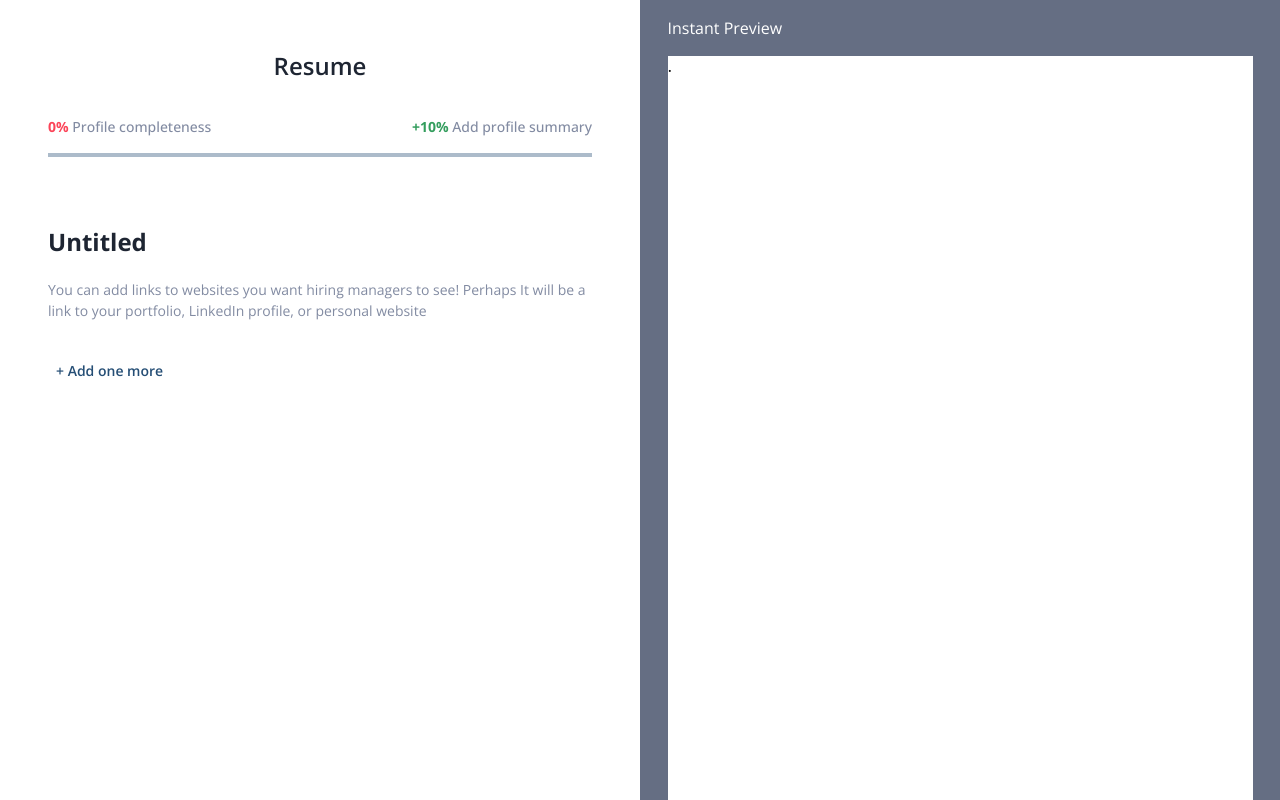
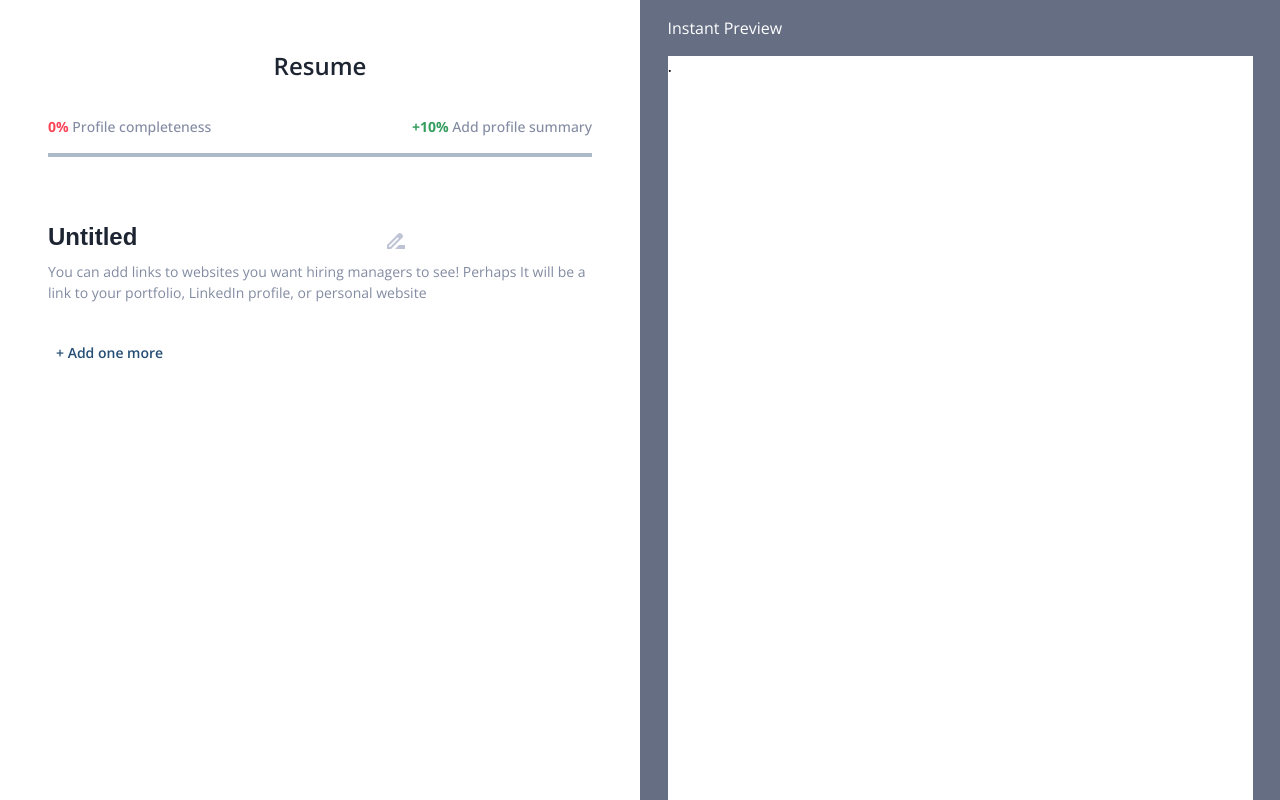
Before and after one commit to ssjisan/resume-builder, a React (Create React App) app: page / in a window 1280 px wide. Built offline with nearby package versions, Linux system fonts and the light colour scheme.

Commit message:
input field solved

```diff
--- /dev/null
+++ b/src/Component/Builder/Style/InputField.css
@@ -0,0 +1,13 @@
+.input{
+    font-size: 24px;
+    font-weight: 700;
+    color: #1E2532;
+    border: none;
+    background-color: transparent;
+    padding: 0px;
+    width:auto;
+}
+input[type=text]:focus {
+    outline: none;
+    border-bottom:1px solid #5471fd;
+  }
--- a/src/Component/Builder/WebsiteSocialLinks.js
+++ b/src/Component/Builder/WebsiteSocialLinks.js
@@ -14,7 +14,7 @@ import DeleteOutlineRoundedIcon from "@mui/icons-material/DeleteOutlineRounded";
 import ExpandMoreIcon from "@mui/icons-material/ExpandMore";
 import { DataContext } from "../../DataProcessing/DataProcessing";
 import DriveFileRenameOutlineIcon from "@mui/icons-material/DriveFileRenameOutline";
-
+import "./Style/InputField.css";
 export default function WebsiteSocialLinks() {
   const {
     expanded,
@@ -28,26 +28,8 @@ export default function WebsiteSocialLinks() {
     inputRef,
     handleEdit,
     handleChange,
-    handleFocus,
-    handleHover,
-    hoveredTitle,
-    setHover,
+    handleBlur,
   } = useContext(DataContext);
-  const inputBox = {
-    fontSize: "24px",
-    fontWeight: 700,
-    color: "#1E2532",
-    border: "none",
-    padding: "0px",
-    width:"fit",
-    cursor:"pointer",
-    resize: "both",
-
-    "&&&:focus": {
-      backgroundColor: "red",
-    },
-  };
-
   return (
     <Box
       sx={{
@@ -59,89 +41,26 @@ export default function WebsiteSocialLinks() {
         mb: 3,
       }}
     >
-      {isEditing ? (
-        <Box sx={{ display: "flex", mb: 2, height: "42px"}}>
+      <Box>
         <input
           ref={inputRef}
-            value={socialMediaTitle}
-            onChange={handleChange}
-            onFocus={handleFocus}
-            style={inputBox}
+          value={socialMediaTitle === "" ? "Untitled" : socialMediaTitle}
+          disabled={!isEditing}
+          onBlur={handleBlur}
+          className="input"
+          type="text"
+          onChange={(e) => handleChange(e)}
         />
-        </Box>
-      ) : (
-        <Box sx={{ display: "flex", gap: 2 }}>
-          {socialMediaTitle === "" ? (
-            <Box
-              sx={{
-                display: "flex",
-                justifyContent: "flex-start",
-                alignItems: "center",
-                mb: 2,
-                height: "42px",
-                width: "100%",
-              }}
-              onMouseEnter={() => handleHover("Social Media Title")}
-              onMouseLeave={() => setHover(false)}
-            >
-              <Typography
-                sx={{ fontSize: "24px", fontWeight: 700 }}
-                color="text.500"
-              >
-                Untitled
-              </Typography>
         <IconButton
           onClick={handleEdit}
           sx={{
-                  display:
-                    hoveredTitle === "Social Media Title" ? "block" : "none",
             width: "40px",
             height: "40px",
           }}
         >
-                <DriveFileRenameOutlineIcon
-                  size="small"
-                  sx={{ color: "#bec4d5" }}
-                />
+          <DriveFileRenameOutlineIcon size="small" sx={{ color: "#bec4d5" }} />
         </IconButton>
       </Box>
-          ) : (
-            <Box
-              sx={{
-                display: "flex",
-                justifyContent: "flex-start",
-                alignItems: "center",
-                mb: 2,
-                height: "42px",
-                width: "100%",
-              }}
-              onMouseEnter={() => handleHover("Social Media Title")}
-              onMouseLeave={() => setHover(false)}
-            >
-              <Typography
-                sx={{ fontSize: "24px", fontWeight: 700 }}
-                color="text.500"
-              >
-                {socialMediaTitle}
-              </Typography>
-              <IconButton
-                onClick={handleEdit}
-                sx={{
-                  display:
-                    hoveredTitle === "Social Media Title" ? "block" : "none",
-                  width: "40px",
-                  height: "40px",
-                }}
-              >
-                <DriveFileRenameOutlineIcon
-                  size="small"
-                  sx={{ color: "#bec4d5" }}
-                />
-              </IconButton>
-            </Box>
-          )}
-        </Box>
-      )}
       <Typography sx={{ fontSize: "14px", mb: 2 }} color="text.400">
         You can add links to websites you want hiring managers to see! Perhaps
         It will be a link to your portfolio, LinkedIn profile, or personal
--- a/src/DataProcessing/DataProcessing.js
+++ b/src/DataProcessing/DataProcessing.js
@@ -7,8 +7,6 @@ export default function DataProcessing({ children }) {
   const [socialMediaTitle, setSocialMediaTitle] = useState("");
   const inputRef = useRef(null);
   const [isEditing, setIsEditing] = useState(false);
-  const [hoveredTitle, setHoveredTitle] = useState("");
-  const [hover, setHover] = useState(false);
 
   // For Details Accordion
   const handleAccordion = (i) => (event, newExpanded) => {
@@ -40,7 +38,9 @@ export default function DataProcessing({ children }) {
   // For Edit Title
   const handleEdit = () => {
     setIsEditing(true);
+    inputRef.current.disabled = false;
     inputRef.current.focus();
+    inputRef.current.select();
   };
   const handleFocus = (event) => {
     event.target.select();
@@ -62,25 +62,11 @@ export default function DataProcessing({ children }) {
       setSocialMediaTitle(socialMediaTitle);
     }
   }, []);
-  useEffect(() => {
-    function handleClickOutside(event) {
-      if (inputRef.current && !inputRef.current.contains(event.target)) {
-        setIsEditing(false);
-      }
-    }
-    document.addEventListener("mousedown", handleClickOutside);
-    return () => {
-      document.removeEventListener("mousedown", handleClickOutside);
-    };
-  }, [inputRef]);
+  const handleBlur = () => {
+    setIsEditing(false);
+    inputRef.current.disabled = true;
+  };
 
-  // For Hover State
-  const handleHover = (clickedName) => {
-    setHoveredTitle(clickedName)
-  };
-  const handleHoverOver=()=>{
-    setHoveredTitle()
-  }
   return (
     <DataContext.Provider
       value={{
@@ -97,11 +83,7 @@ export default function DataProcessing({ children }) {
         handleChange,
         setSocialMediaTitle,
         handleFocus,
-        handleHover,
-        hover,
-        handleHoverOver,
-        hoveredTitle,
-        setHover
+        handleBlur,
       }}
     >
       {children}
--- a/src/Layout/Builder.js
+++ b/src/Layout/Builder.js
@@ -3,6 +3,7 @@ import React from "react";
 import Progressbar from "../Component/Builder/Progressbar";
 import WebsiteSocialLinks from "../Component/Builder/WebsiteSocialLinks";
 // import PersonalDetails from "../Component/Builder/PersonalDetails";
+// import ProfessionalSummary from "../Component/Builder/ProfessionalSummary";
 
 export default function Builder() {
   return (
```
Also changed, not shown: src/Component/Builder/ProfessionalSummary.js (+42 -2 lines). Lines whose indentation alone changed are shown as unchanged.
